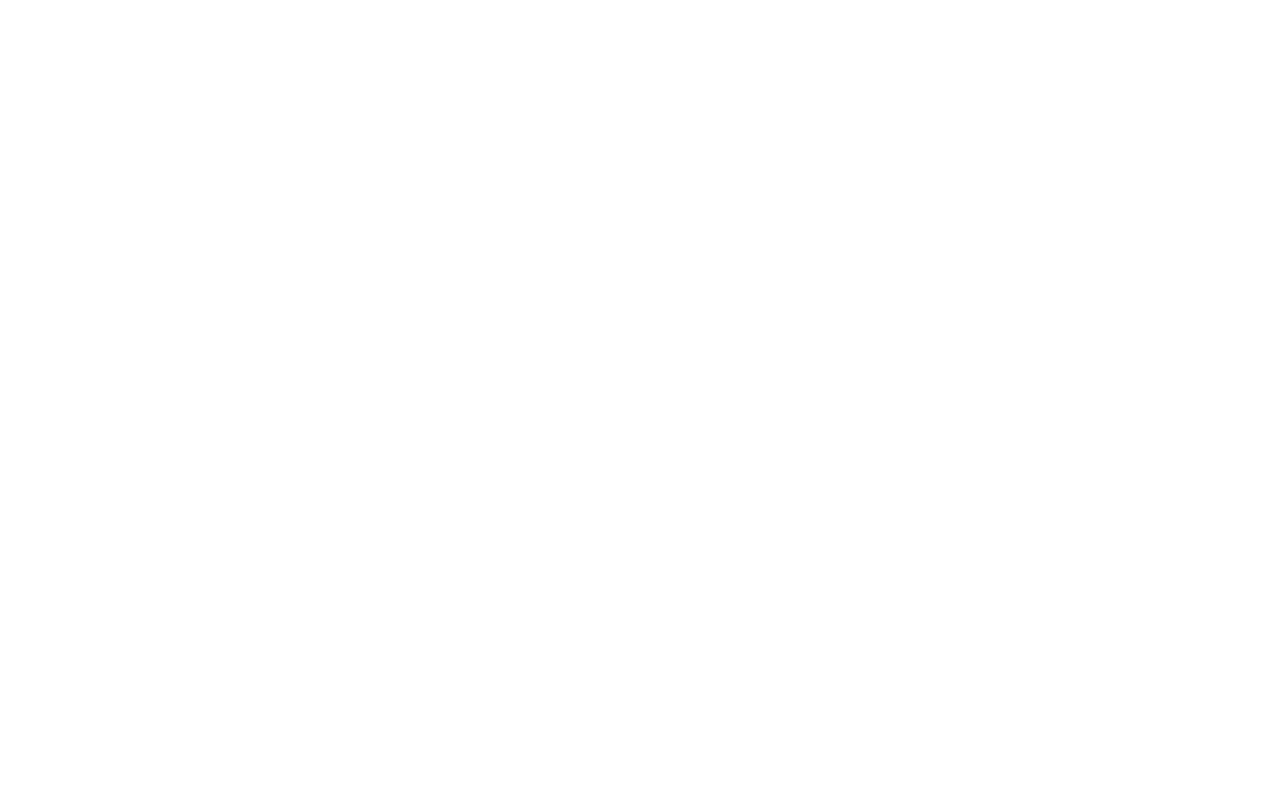
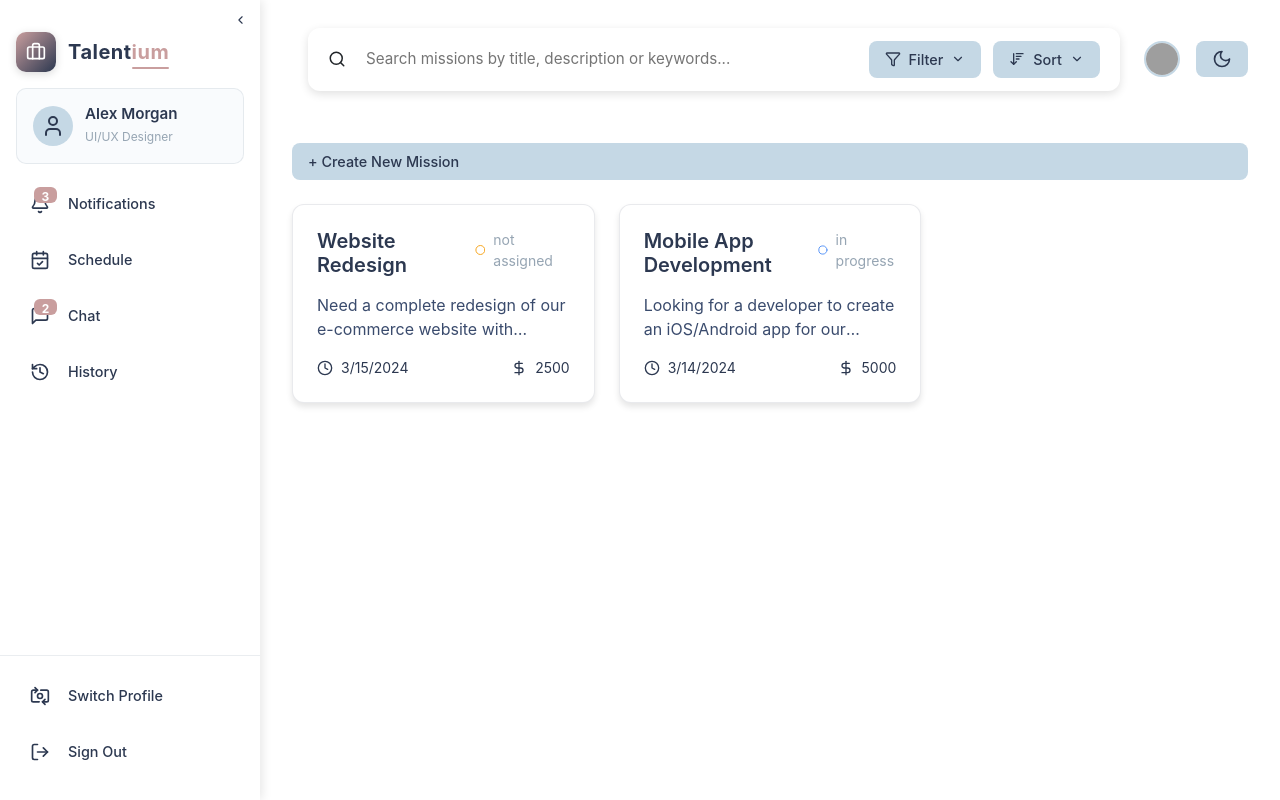
Before and after one commit to maram-ghouma/Talentium, a React (Create React App) app: page /client in a window 1280 px wide. Before the commit this address had no page. Built offline with nearby package versions, Linux system fonts and the light colour scheme; grey boxes are pictures that could not be loaded.

Commit message:
fixed footer items

```diff
--- a/src/App.tsx
+++ b/src/App.tsx
@@ -4,6 +4,7 @@ import FreelancersList from './Pages/Admin/FreelancersList';
 import ClientHome from './Pages/Client/ClientHomePage';
 import ClientsList from './Pages/Admin/ClientsList';
 import ReportsInterface from './Pages/Admin/ReportsInterface';
+import ClientHomePage from './Pages/Client/ClientHomePage';
 
 function App() {
 
@@ -13,6 +14,8 @@ function App() {
   <Route path="/admin" element={<AdminDashboard />} />
   <Route path="/admin/freelancers" element={<FreelancersList />} />
   <Route path="/admin/reports" element={<ReportsInterface />} />
+  <Route path="/client" element={< ClientHomePage/>} />
+
 
 
 </Routes>
--- a/src/components/admin/ReportsComponents/ReportCard.tsx
+++ b/src/components/admin/ReportsComponents/ReportCard.tsx
@@ -11,9 +11,7 @@ const getStatusIcon = (status) => {
       return <AlertTriangle size={20} className="status-icon" />;
   }
 };
-interface CardProps {
-    isDarkMode: boolean;
-  }
+
 const ReportCard = ({ report }) => (
   <div className="report-card">
     <div className="report-header">
--- a/src/components/layout/Sidebar.tsx
+++ b/src/components/layout/Sidebar.tsx
@@ -15,6 +15,7 @@ import {
   Laptop,
   Handshake,
   Shield,
+  SwitchCamera,
 } from 'lucide-react';
 import '../../Styles/sidebar.css';
 import { report } from 'process';
@@ -173,12 +174,20 @@ const toggleUserDropdown = () => setUserDropdownOpen(prev => !prev);
 
         {/* Client specific footer items */}
         {(userType === 'client' || userType === 'freelancer') && (
+          <>
           <button key="sign-out" className="sidebar-button">
             <div className="icon-container">
-              <LogOut size={20} />
+              <SwitchCamera size={20} />
             </div>
-            {isOpen && <span className="button-label">Sign Out</span>}
+            {isOpen && <span className="button-label">Switch Profile</span>}
           </button>
+          <button key="sign-out" className="sidebar-button">
+          <div className="icon-container">
+            <LogOut size={20} />
+          </div>
+          {isOpen && <span className="button-label">Sign Out</span>}
+        </button>
+        </>
         )}
       </div>
     </div>
```
